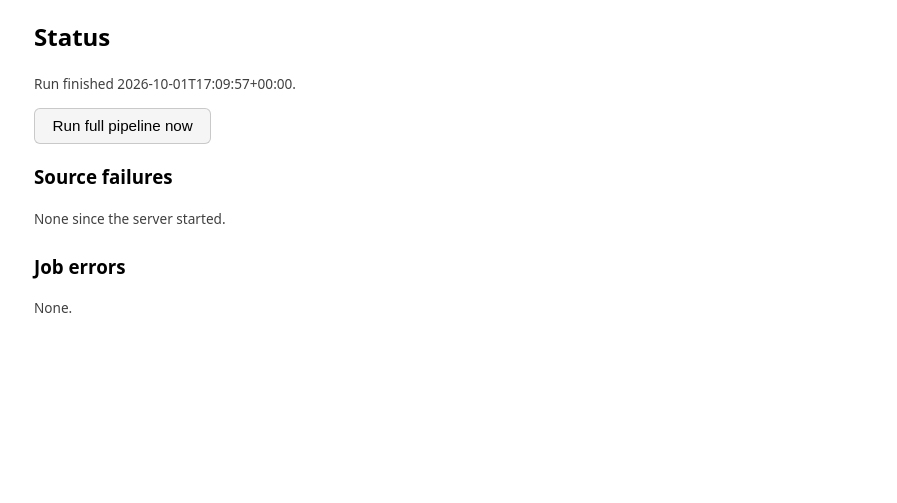
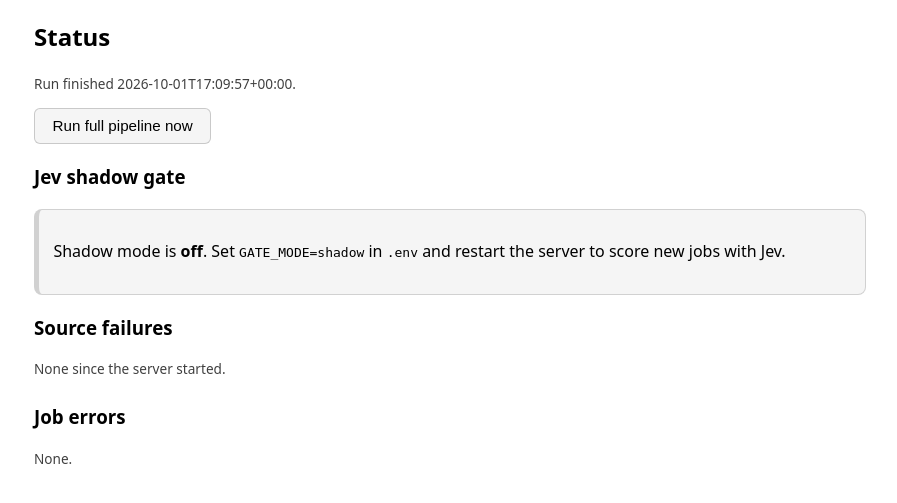
Before and after one commit to cyrusae/seeker, a FastAPI app: page /status in a window 1280 px wide. Shown: the part 56-559 px from the top of the page, without its empty margins (190-1087 px from the left). Run offline with FastAPI, Linux system fonts and the light colour scheme; data comes from the database, SQL or seed files in the repository; data that the repository does not hold is empty.

Commit message:
Surface Jev shadow scores: per-job comparison toggle, Status coverage, backfill
- Review and Jobs get a "Jev shadow scores: show/hide" toggle (cookie,
  off by default). When on, review cards show Jev's score, the decision
  it would make (skip/review/gloss) next to what DeepSeek did, a
  "disagree" badge, and Jev's vetoes/for/against; Jobs gets a Jev column
  and a "disagreements only" filter. Decisions are compared rather than
  raw scores, since the two scores are on different scales.
- Status gets a Jev shadow section: mode, active gate model, coverage of
  newly evaluated jobs since shadow scoring started, decision agreement
  across all jobs with both scores (with the kinds of disagreement),
  recent Jev failures, and a backfill button for review/shortlist jobs.

Co-Authored-By: Claude Opus 5.5 <noreply@anthropic.com>
Claude-Session: https://claude.ai/code/session_013e1zC7Mhwk84HG3FLhFHQk

```diff
--- a/app/main.py
+++ b/app/main.py
@@ -54,6 +54,53 @@ def _days_ago(ts: str | None) -> int | None:
 
 templates.env.filters["days_ago"] = _days_ago
 templates.env.filters["gate_info"] = lambda j: _gate_info(j)
+
+
+_THRESH_CACHE: dict = {"at": 0.0, "t": None}
+
+
+def _gate_thresholds() -> dict:
+    """Active gate thresholds, cached briefly so a page of cards doesn't hit
+    the DB once per card."""
+    import time as _t
+    if _THRESH_CACHE["t"] is None or _t.time() - _THRESH_CACHE["at"] > 30:
+        from . import gate
+        _THRESH_CACHE.update(at=_t.time(), t=gate.active_model()["thresholds"])
+    return _THRESH_CACHE["t"]
+
+
+def _gate_compare(j) -> dict | None:
+    """What DeepSeek did vs what the Jev gate would do, as decisions rather
+    than raw numbers: the two scores live on different scales (DeepSeek's is a
+    0-100 judgment, Jev's a calibrated probability x 100), so a point
+    difference means little; a different decision is what matters."""
+    if j["gate_score"] is None:
+        return None
+    th = _gate_thresholds()
+    info = _gate_info(j)
+    gs = j["gate_score"]
+    if info.get("vetoes"):
+        jev = "skip"
+    else:
+        jev = "gloss" if gs >= th["gloss_min"] else "review" if gs >= th["review_min"] else "skip"
+    ds = None
+    if j["score"] is not None:
+        if j["score"] < settings.review_min_score:
+            ds = "skip"
+        elif j["escalated"] or j["score"] >= settings.escalate_min_score:
+            ds = "gloss"
+        else:
+            ds = "review"
+    return {"jev": jev, "ds": ds, "agree": ds is None or ds == jev, "score": gs,
+            "vetoes": info.get("vetoes") or [], "for": info.get("for") or [],
+            "against": info.get("against") or []}
+
+
+templates.env.filters["gate_cmp"] = _gate_compare
+
+
+def _show_gate(request: Request) -> bool:
+    return request.cookies.get("show_gate") == "1"
 
 
 def _gate_nudge():
@@ -239,7 +286,7 @@ def review(request: Request, applicant: str = "", view: str = "", sort: str = "f
         ]
     resp = templates.TemplateResponse(request, "review.html", {
         "sections": sections, "view": view, "stale_count": len(buckets["stale"]),
-        "sort": sort, "sorts": REVIEW_SORTS,
+        "sort": sort, "sorts": REVIEW_SORTS, "show_gate": _show_gate(request),
         "live_count": len(buckets["recent"]) + len(buckets["aging"]),
         "counts": counts, "applicants": names, "selected": applicant,
     })
@@ -334,10 +381,13 @@ REEVAL_OK = {"pending_user_review", "rejected", "shortlisted", "error", "pending
 
 
 @app.get("/jobs")
-def jobs_page(request: Request, applicant: str = "", status: str = ""):
+def jobs_page(request: Request, applicant: str = "", status: str = "", disagree: int = 0):
     applicant = _sticky_applicant(request, applicant)
+    show_gate = _show_gate(request)
     q = "SELECT * FROM jobs WHERE 1=1"
     args = []
+    if show_gate and disagree:
+        q += " AND gate_score IS NOT NULL"
     if applicant:
         q += " AND applicant_id=?"
         args.append(applicant)
@@ -348,9 +398,12 @@ def jobs_page(request: Request, applicant: str = "", status: str = ""):
         jobs = conn.execute(q + " ORDER BY created_at DESC LIMIT 500", args).fetchall()
         names = _applicants(conn)
         statuses = [r["status"] for r in conn.execute("SELECT DISTINCT status FROM jobs")]
+    if show_gate and disagree:
+        jobs = [j for j in jobs if not (_gate_compare(j) or {"agree": True})["agree"]]
     resp = templates.TemplateResponse(request, "jobs.html", {
         "jobs": jobs, "applicants": names, "selected": applicant,
         "statuses": sorted(statuses), "status_sel": status,
+        "show_gate": show_gate, "disagree": bool(disagree),
     })
     return _remember_applicant(request, resp, applicant)
 
@@ -674,6 +727,23 @@ def profiles_page(request: Request, msg: str = ""):
         "gate_mode": settings.gate_mode})
 
 
+@app.get("/prefs/gate")
+def toggle_gate(on: int = 0, back: str = "/"):
+    """Show/hide Jev shadow scores on Review and Jobs (a per-browser cookie)."""
+    if not back.startswith("/") or back.startswith("//"):
+        back = "/"  # same-site paths only
+    resp = RedirectResponse(back, status_code=303)
+    resp.set_cookie("show_gate", "1" if on else "0", max_age=365 * 24 * 3600)
+    return resp
+
+
+@app.post("/gate/backfill")
+def gate_backfill(background: BackgroundTasks):
+    if not pipeline.BACKFILL_STATUS["running"]:
+        background.add_task(pipeline.backfill_shadow)
+    return RedirectResponse("/status", status_code=303)
+
+
 @app.get("/gate")
 def gate_page(request: Request):
     """Gate model: refit preview (candidate), apply/discard, version history."""
@@ -777,6 +847,38 @@ def usage(request: Request):
     })
 
 
+def _shadow_stats() -> dict:
+    """Is shadow mode working, and how often does it agree with DeepSeek?
+    Coverage: of jobs added since shadow mode first scored anything, how many
+    DeepSeek-evaluated ones also got a Jev score (older jobs never will unless
+    backfilled). Agreement: over every job with both scores, on decisions
+    (skip/review/gloss) rather than raw numbers."""
+    since = db.get_meta("shadow_since")
+    with db.connect() as conn:
+        recent = conn.execute("SELECT * FROM jobs WHERE created_at >= ? AND score IS NOT NULL",
+                              (since,)).fetchall() if since else []
+        both = conn.execute("SELECT * FROM jobs WHERE score IS NOT NULL "
+                            "AND gate_score IS NOT NULL").fetchall()
+        unscored = conn.execute(
+            "SELECT COUNT(*) n FROM jobs WHERE status IN ('pending_user_review','shortlisted') "
+            "AND gate_score IS NULL").fetchone()["n"]
+        last = conn.execute("SELECT MAX(ts) t FROM usage_log WHERE role='gate'").fetchone()["t"]
+    cmp = [c for c in (_gate_compare(j) for j in both) if c and c["ds"]]
+    moves: dict = {}
+    for c in cmp:
+        if not c["agree"]:
+            k = f"DeepSeek {c['ds']} → Jev {c['jev']}"
+            moves[k] = moves.get(k, 0) + 1
+    from . import gate
+    return {"mode": settings.gate_mode, "model": gate.active_model()["version"],
+            "since": since, "evaluated_new": len(recent),
+            "scored_new": sum(1 for j in recent if j["gate_score"] is not None),
+            "agree": sum(c["agree"] for c in cmp), "compared": len(cmp), "moves": moves,
+            "unscored_active": unscored, "last_call": last,
+            "failures": list(reversed(pipeline.GATE_FAILURES)),
+            "backfill": dict(pipeline.BACKFILL_STATUS)}
+
+
 @app.get("/status")
 def status(request: Request):
     from .sources import RECENT_FAILURES
@@ -786,6 +888,7 @@ def status(request: Request):
     return templates.TemplateResponse(request, "status.html", {
         "run_status": pipeline.RUN_STATUS, "pipeline_hour": settings.pipeline_hour,
         "source_failures": list(reversed(RECENT_FAILURES)), "errors": errors,
+        "shadow": _shadow_stats(),
         **_cycle_status(),
     })
 
--- a/app/pipeline.py
+++ b/app/pipeline.py
@@ -323,11 +323,19 @@ def evaluate_job(job_id: str):
         shadow_gate(job_id, profile)
 
 
-def shadow_gate(job_id: str, profile: dict) -> None:
+# Recent shadow-gate failures, shown on the Status tab. In-memory, like the
+# source-failure ring buffer: good enough to answer "is shadow working?".
+from collections import deque  # noqa: E402
+GATE_FAILURES: deque = deque(maxlen=20)
+BACKFILL_STATUS = {"running": False, "done": 0, "total": 0, "failed": 0, "finished_at": None}
+
+
+def shadow_gate(job_id: str, profile: dict) -> bool:
     """Score a job with the Jev gate and store it next to the DeepSeek eval,
-    without touching status. Failures are logged, never fatal: shadow mode
-    must not be able to break the real eval."""
+    without touching status. Failures are recorded, never raised: shadow mode
+    must not be able to break the real eval. Returns True on success."""
     from . import gate
+    job = None
     try:
         with db.connect() as conn:
             job = conn.execute("SELECT * FROM jobs WHERE id=?", (job_id,)).fetchone()
@@ -343,8 +351,38 @@ def shadow_gate(job_id: str, profile: dict) -> None:
         with db.connect() as conn:
             conn.execute("UPDATE jobs SET gate_score=?, gate_req=?, gate_json=? WHERE id=?",
                          (c["gate_score"], ev["req_hash"], json.dumps(summary), job_id))
+        if not db.get_meta("shadow_since"):  # coverage on the Status tab counts from here
+            db.set_meta("shadow_since", db.now())
+        return True
     except Exception as e:  # noqa: BLE001
         print(f"[gate] shadow eval failed for {job_id}: {str(e)[:200]}")
+        GATE_FAILURES.append({"ts": db.now(), "job_id": job_id,
+                              "title": job["title"] if job else None, "error": str(e)[:300]})
+        return False
+
+
+def backfill_shadow(statuses=("pending_user_review", "shortlisted"), workers: int = 6) -> dict:
+    """Give unscored jobs in the given statuses a shadow gate score now,
+    instead of waiting for them to be re-evaluated. Uses cached Jev answers
+    where they exist; otherwise ~$0.00025 per job."""
+    from concurrent.futures import ThreadPoolExecutor
+    marks = ",".join("?" * len(statuses))
+    with db.connect() as conn:
+        rows = conn.execute(f"SELECT id, applicant_id FROM jobs WHERE status IN ({marks}) "
+                            "AND gate_score IS NULL", statuses).fetchall()
+        profiles = {a: db.latest_profile(conn, a) for a in {r["applicant_id"] for r in rows}}
+    todo = [r for r in rows if profiles.get(r["applicant_id"])]
+    BACKFILL_STATUS.update(running=True, done=0, total=len(todo), failed=0, finished_at=None)
+    try:
+        def one(r):
+            ok = shadow_gate(r["id"], profiles[r["applicant_id"]])
+            BACKFILL_STATUS["done"] += 1
+            BACKFILL_STATUS["failed"] += not ok
+        with ThreadPoolExecutor(max_workers=workers) as pool:
+            list(pool.map(one, todo))
+    finally:
+        BACKFILL_STATUS.update(running=False, finished_at=db.now())
+    return dict(BACKFILL_STATUS)
 
 
 def pick_spot_checks(since: str) -> int:
--- a/app/templates/status.html
+++ b/app/templates/status.html
@@ -53,6 +53,52 @@
     <input type="hidden" name="redirect" value="/status">
     <button class="reject">■ Stop pipeline</button>
   </form>
+  {% endif %}
+</div>
+
+{% set sh = shadow %}
+<h3>Jev shadow gate</h3>
+<div class="card">
+  {% if sh.mode != 'shadow' %}
+  <p>Shadow mode is <strong>{{ sh.mode }}</strong>. Set <code>GATE_MODE=shadow</code> in
+    <code>.env</code> and restart the server to score new jobs with Jev.</p>
+  {% else %}
+  <p>Mode <strong>shadow</strong> · gate model
+    {% if sh.model %}<a href="/gate">v{{ sh.model }}</a>{% else %}<a href="/gate">built-in default</a>{% endif %}
+    · last Jev call: {{ sh.last_call or 'never' }}</p>
+  <p>{% if sh.since %}Since shadow scoring started ({{ sh.since[:10] }}):
+    <strong>{{ sh.scored_new }} of {{ sh.evaluated_new }}</strong> newly evaluated jobs got a Jev
+    score{% if sh.evaluated_new and sh.scored_new < sh.evaluated_new %}
+    <span class="scam-high">: some are missing; see failures below</span>{% endif %}.
+    {% else %}No job has a Jev score yet. New jobs get one when they're evaluated
+    (next pipeline run), or use the backfill below.{% endif %}</p>
+  {% if sh.compared %}
+  <p>Across {{ sh.compared }} jobs with both scores, Jev and DeepSeek would make the same
+    decision (skip / review / gloss) on <strong>{{ sh.agree }}</strong>
+    ({{ (100 * sh.agree / sh.compared) | round | int }}%).</p>
+  {% endif %}
+  {% if sh.moves %}
+  <ul class="meta">{% for k, n in sh.moves.items() | sort(attribute='1', reverse=true) %}<li>{{ n }} × {{ k }}</li>{% endfor %}</ul>
+  <p class="meta"><a href="/jobs?disagree=1">See the disagreements on the Jobs page</a>
+    (turn on "Jev shadow scores" there).</p>
+  {% endif %}
+  {% endif %}
+  {% if sh.backfill.running %}
+  <p>⏳ Backfilling: {{ sh.backfill.done }} / {{ sh.backfill.total }}{% if sh.backfill.failed %}, {{ sh.backfill.failed }} failed{% endif %}…
+    <meta http-equiv="refresh" content="4"></p>
+  {% elif sh.unscored_active %}
+  <form method="post" action="/gate/backfill" class="actions" style="align-items: center;"
+        onsubmit="return confirm('Score {{ sh.unscored_active }} jobs in your review queue and shortlist with Jev now? Cached answers are reused; the rest cost about $0.00025 each.')">
+    <span>{{ sh.unscored_active }} jobs in review/shortlist have no Jev score
+      (≤ ~${{ '%.2f' % (sh.unscored_active * 0.00025) }}).</span>
+    <button class="subtle">Backfill now</button>
+  </form>
+  {% elif sh.backfill.finished_at %}
+  <p class="meta">Backfill finished {{ sh.backfill.finished_at }}: {{ sh.backfill.done }} scored{% if sh.backfill.failed %}, {{ sh.backfill.failed }} failed{% endif %}.</p>
+  {% endif %}
+  {% if sh.failures %}
+  <h4>Recent Jev failures</h4>
+  <table>{% for f in sh.failures %}<tr><td class="meta">{{ f.ts }}</td><td>{{ f.title or f.job_id }}</td><td class="scam-high">{{ f.error }}</td></tr>{% endfor %}</table>
   {% endif %}
 </div>
 
```
Also changed, not shown: app/templates/jobs.html (+12 -0 lines), app/templates/review.html (+18 -2 lines).
